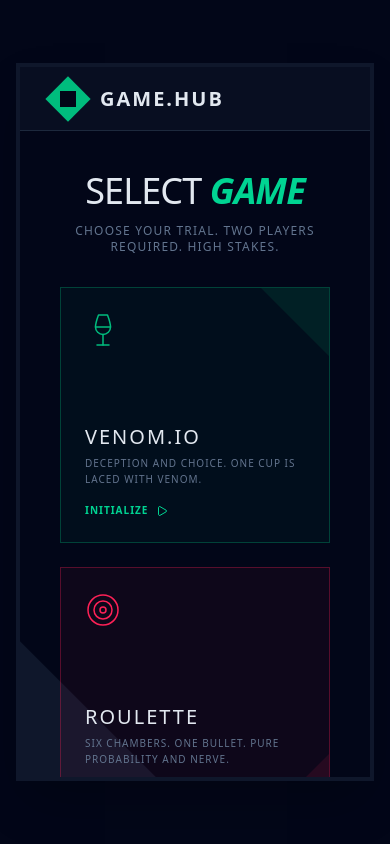
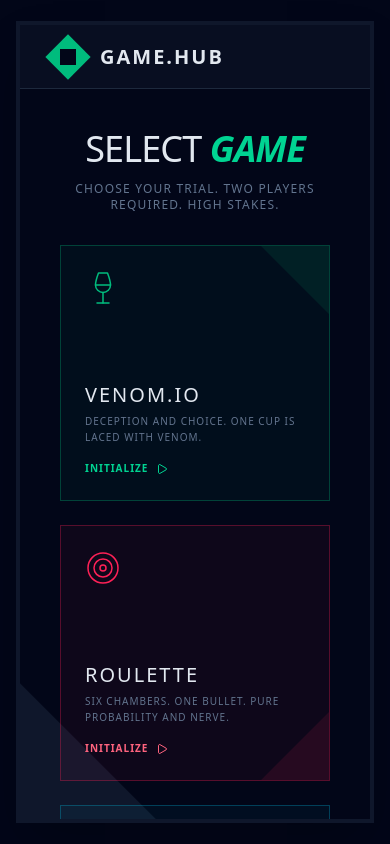
Before and after one commit to khatamirock/Poinson.io, a React (Vite) app: page / in a window 390 px wide. Built offline with nearby package versions, Linux system fonts and the light colour scheme.

Commit message:
style: adjust layout constraints for wider viewport
Update container dimensions and game menu padding to improve responsiveness and visual spacing on larger screens.

```diff
--- a/src/App.tsx
+++ b/src/App.tsx
@@ -13,7 +13,7 @@ export default function App() {
 
   return (
     <div className="min-h-screen bg-slate-950 text-slate-200 font-sans flex flex-col items-center justify-center p-4 sm:p-8">
-      <div className="w-full max-w-5xl flex flex-col border-4 sm:border-8 border-slate-900 bg-slate-950 shadow-2xl relative overflow-hidden min-h-[600px] h-[85vh] sm:h-[800px]">
+      <div className="w-full max-w-7xl flex flex-col border-4 sm:border-8 border-slate-900 bg-slate-950 shadow-2xl relative overflow-hidden min-h-[600px] h-[95vh] sm:h-[85vh]">
         {/* Header: Geometric Navigation */}
         <nav className="h-16 flex items-center justify-between px-8 md:px-12 border-b border-slate-800 bg-slate-900/50 z-20 shrink-0">
           <div className="flex items-center gap-4">
@@ -53,7 +53,7 @@ export default function App() {
                 </p>
               </div>
 
-              <div className="flex flex-col sm:flex-row gap-6 sm:gap-12 w-full max-w-5xl justify-center items-center pb-12 sm:pb-0 overflow-x-auto px-4">
+              <div className="flex flex-wrap gap-6 sm:gap-8 w-full max-w-6xl justify-center items-center pb-12 sm:pb-16 px-4">
                 {/* Venom.io Card */}
                 <button
                   onClick={() => setActiveGame('venom')}
```
